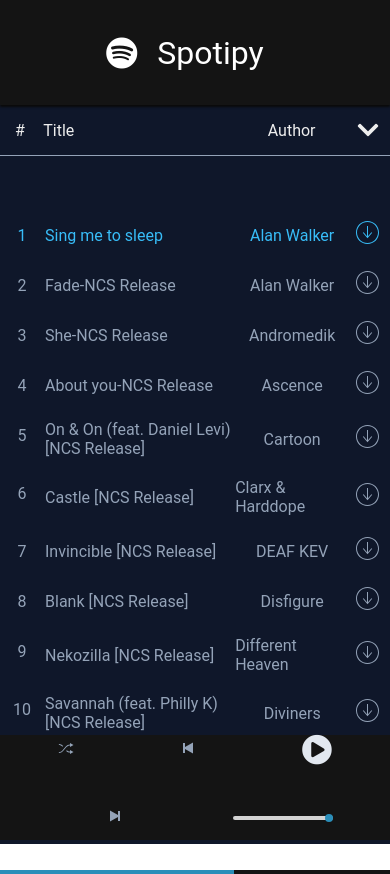
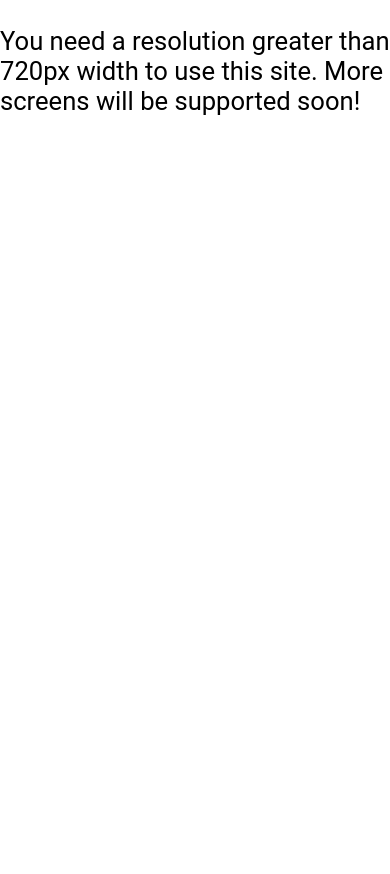
Before and after one commit to jessej-samuel/spotipy, a React (Create React App) app: page / in a window 390 px wide. After the commit the page ends 844 px from the top, so only its background shows below. Built offline with nearby package versions, Linux system fonts and the light colour scheme.

Commit message:
Bug: Added warning for low res screens

```diff
--- a/public/index.html
+++ b/public/index.html
@@ -34,6 +34,7 @@
     </head>
     <body>
         <noscript>You need to enable JavaScript to run this app.</noscript>
+        <p id="resolution-warning">You need a resolution greater than 720px width to use this site. More screens will be supported soon!</p>
         <div id="root"></div>
         <!--
       This HTML file is a template.
--- a/src/index.css
+++ b/src/index.css
@@ -31,3 +31,17 @@
 #active {
     color: #38bdf8;
 }
+
+#resolution-warning {
+    font-weight: 400;
+    font-size: 1.6rem;
+    display: none;
+}
+@media (max-width: 720px) {
+    #root {
+        display: none;
+    }
+    #resolution-warning {
+        display: block;
+    }
+}
```
